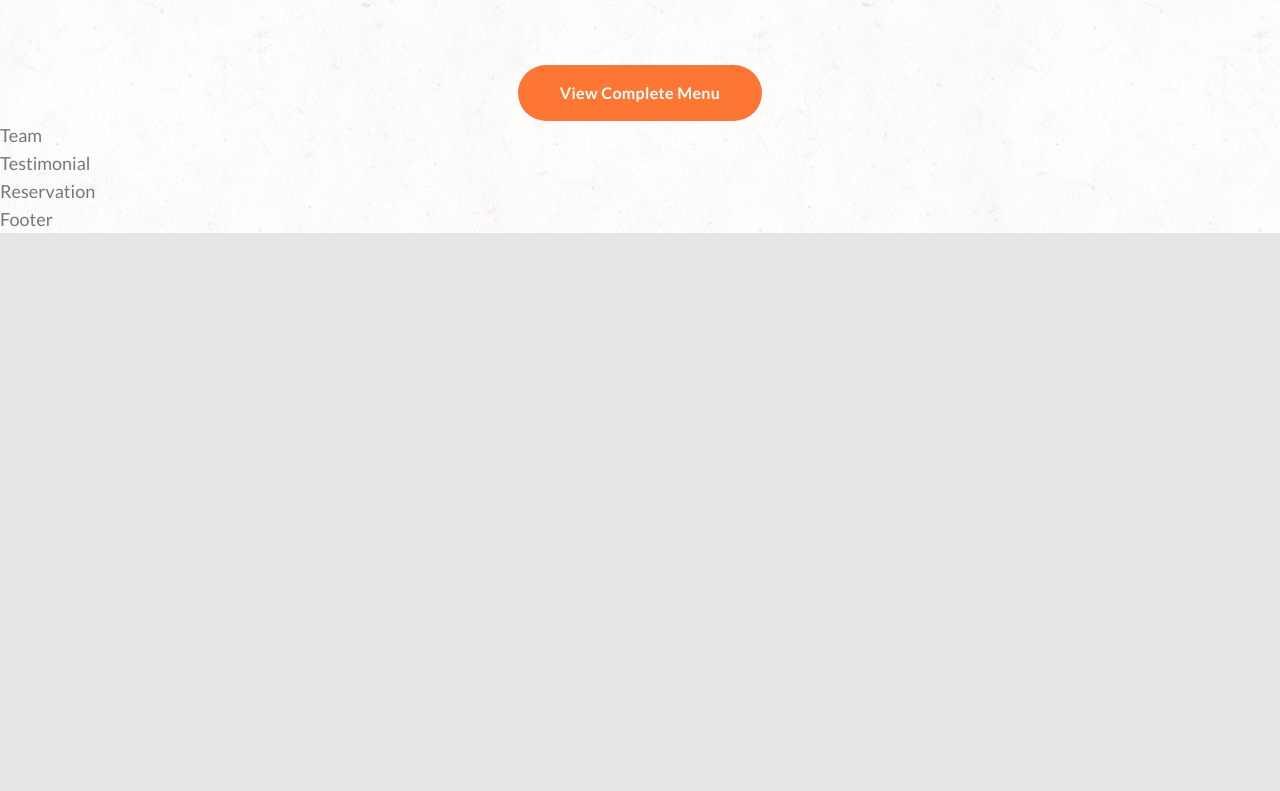
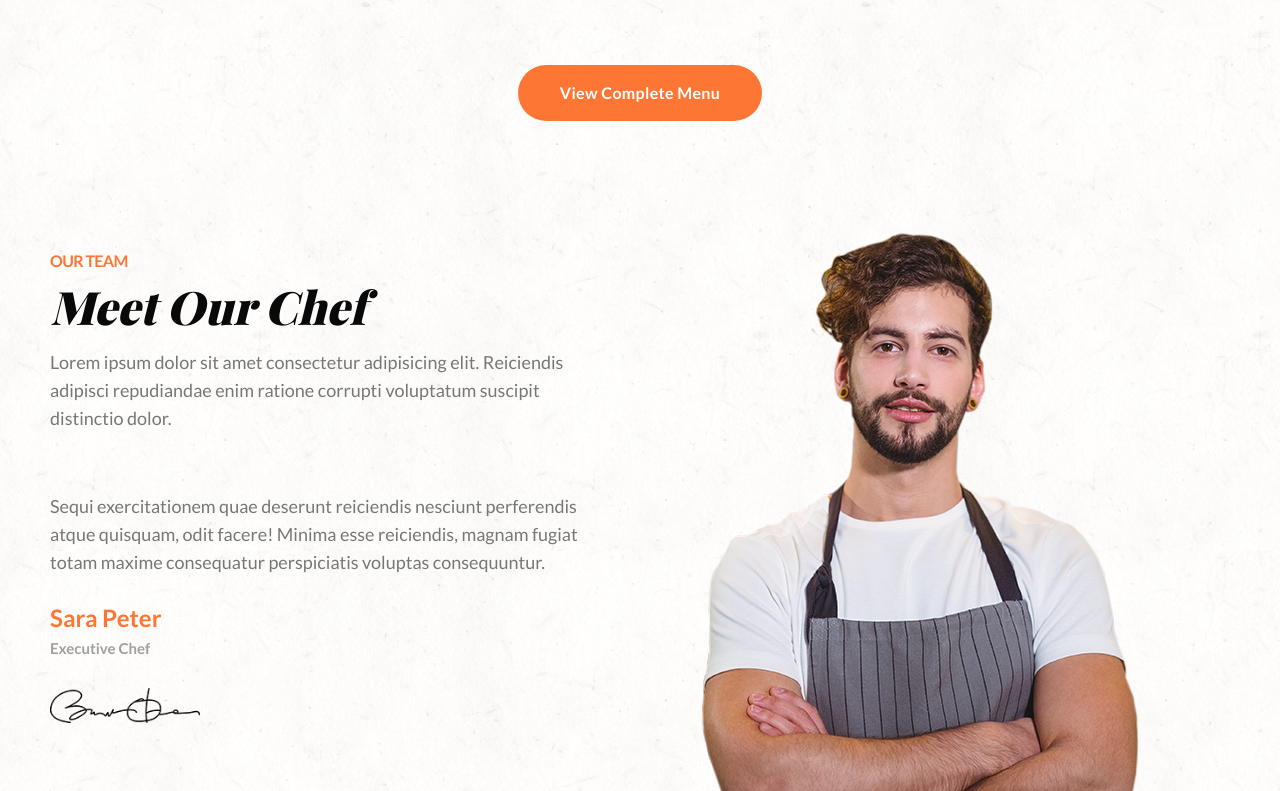
Before and after one commit to ibqn/next-restaurant, a Next.js app: page / in a window 1280 px wide. Shown: the part 2649-3440 px from the top of the page. Before the commit the page ends 2882 px from the top, so only its background shows below. Built offline with nearby package versions, Linux system fonts and the light colour scheme.

Commit message:
add team comp

```diff
--- a/src/components/team.tsx
+++ b/src/components/team.tsx
@@ -1,3 +1,66 @@
+"use client"
+
+import { teamData } from "@/data"
+import Image from "next/image"
+import { motion } from "framer-motion"
+import { Direction, fadeIn, staggerContainer } from "@/utils/variants"
+
 export const Team = () => {
-  return <div>Team</div>
+  const {
+    title,
+    pretitle,
+    sub1,
+    sub2,
+    name,
+    occupation,
+    signatureImg,
+    chefImg,
+  } = teamData
+
+  return (
+    <section className="mt-14 min-h-[720px] lg:mt-28">
+      <div className="container mx-auto">
+        <motion.div
+          variants={staggerContainer(0.3, 1)}
+          initial="hidden"
+          whileInView="show"
+          viewport={{ once: true }}
+          className="flex flex-col items-center lg:flex-row lg:items-start lg:gap-x-[120px]"
+        >
+          <motion.div
+            variants={fadeIn(Direction.down, "tween", 0.6, 1.6)}
+            className="flex-1 text-center lg:pt-[16px] lg:text-left"
+          >
+            <div className="pretitle">{pretitle}</div>
+            <h2 className="h2 capitalize">{title}</h2>
+            <p className="mb-[60px]">{sub1}</p>
+            <p>{sub2}</p>
+            <div className="my-[26px]">
+              <div className="text-2xl font-semibold capitalize text-accent">
+                {name}
+              </div>
+              <div className="text-[15px] font-semibold capitalize text-grey/70">
+                {occupation}
+              </div>
+            </div>
+            <div className="mb-8 flex justify-center lg:mb-0 lg:justify-start">
+              <Image
+                width={150}
+                height={150}
+                src={signatureImg}
+                alt="signature"
+              />
+            </div>
+          </motion.div>
+
+          <motion.div
+            variants={fadeIn(Direction.up, "tween", 0.7, 1.6)}
+            className="flex-1"
+          >
+            <Image width={440} height={440} src={chefImg} alt="Chef" />
+          </motion.div>
+        </motion.div>
+      </div>
+    </section>
+  )
 }
```
